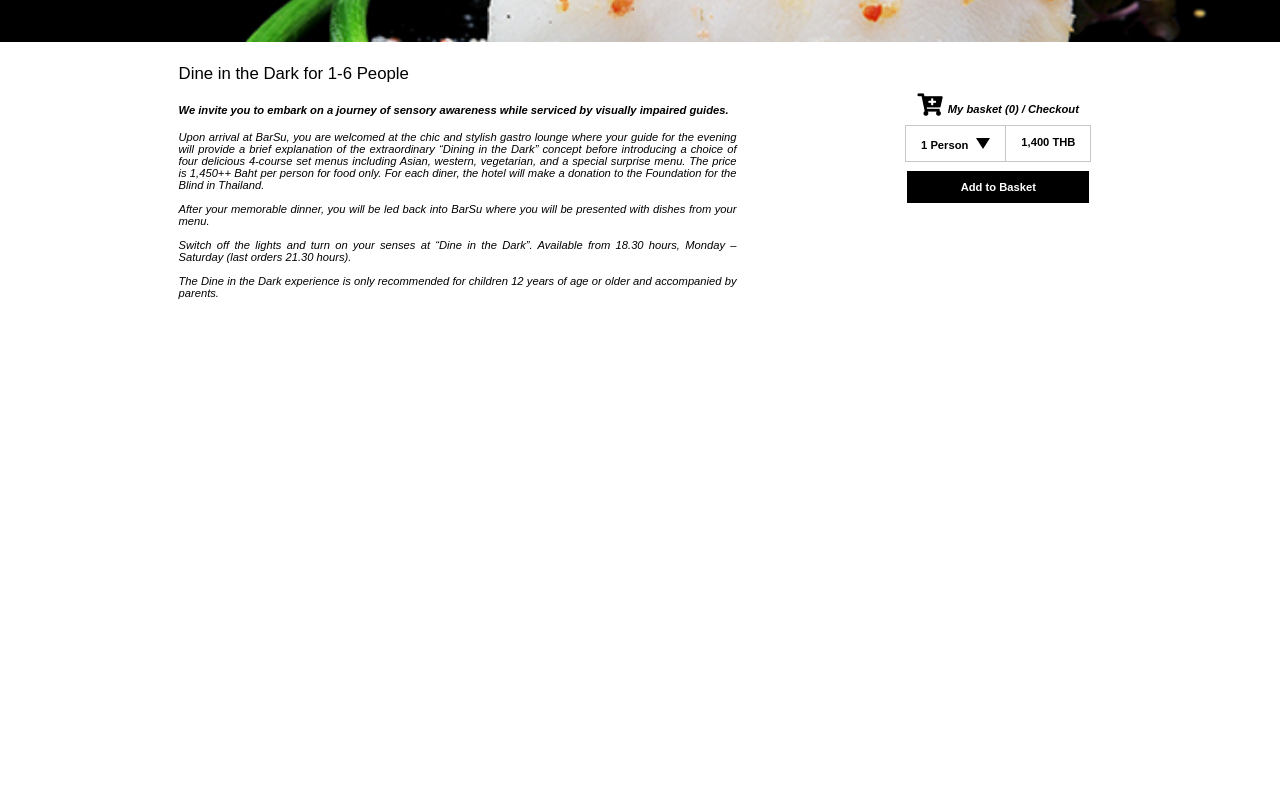
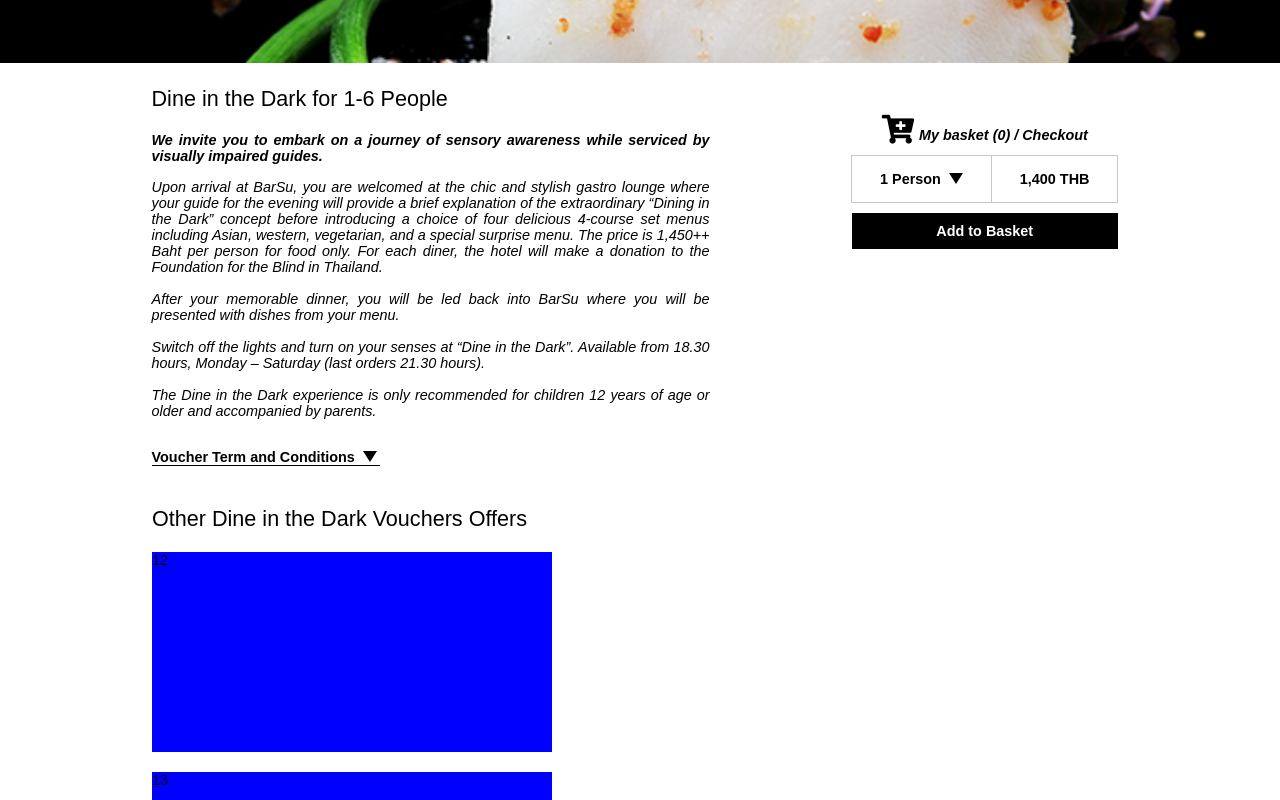
Before and after one commit to Felix8971/tavolos, a React app: page / in a window 1280 px wide. Shown: the part 460-1260 px from the top of the page. Before the commit the page ends 800 px from the top, so only its background shows below. Built offline with nearby package versions, Linux system fonts and the light colour scheme.

Commit message:
Other content

```diff
--- a/src/components/App.js
+++ b/src/components/App.js
@@ -3,7 +3,9 @@ import '../style.scss';
 import NavBarOne from './NavBarOne';
 import NavBarTwo from './NavBarTwo';
 import HeadBand from './HeadBand';
-import Content from './Content';
+import MainContent from './MainContent';
+import OtherContent from './OtherContent';
+import FooterOne from './FooterOne';
 
 //import Button from './Button';
 
@@ -20,7 +22,10 @@ class App extends Component {
         <NavBarOne/>
         <NavBarTwo/>
         <HeadBand/>
-        <Content/>
+        <MainContent/>
+        <OtherContent/>
+        <FooterOne/>
+
       </div>
     );
   }
--- /dev/null
+++ b/src/components/FooterOne.js
@@ -0,0 +1,17 @@
+import React from 'react';
+
+class FooterOne extends React.Component {
+  constructor(props) {
+    super();
+  }
+
+  render() {
+    return (
+      <div className='footer-one'>
+        Footer one
+      </div>
+    )
+  }
+}
+
+export default FooterOne;
--- a/src/components/Content.js
+++ b/src/components/MainContent.js
@@ -1,6 +1,6 @@
 import React from 'react';
 
-class Content extends React.Component {
+class MainContent extends React.Component {
   constructor(props) {
     super();
   }
@@ -17,9 +17,10 @@ class Content extends React.Component {
             Switch off the lights and turn on your senses at “Dine in the Dark”. Available from 18.30 hours, Monday – Saturday (last orders 21.30 hours).<br/><br/>
             The Dine in the Dark experience is only recommended for children 12 years of age or older and accompanied by parents.
           </p>
+          <div className='voucher'>Voucher Term and Conditions<div className="arrow-down"></div></div>
         </div>
         <div className='purchase'>
-          <div className="item1">
+          <div>
             <i className="fas fa-cart-plus fa-2x"></i>
             <span className="basket-title">My basket (0) / Checkout</span>
           </div>
@@ -41,4 +42,4 @@ class Content extends React.Component {
   }
 }
 
-export default Content;
+export default MainContent;
--- /dev/null
+++ b/src/components/Offer.js
@@ -0,0 +1,20 @@
+import React from 'react';
+
+class Offer extends React.Component {
+  constructor(props) {
+    super();
+
+  }
+
+  render() {
+
+    return (
+      <div className='offer'>
+        <div className='ss'></div>
+        <div className='sss'>{this.props.x}</div>
+      </div>
+    )
+  }
+}
+
+export default Offer;
--- /dev/null
+++ b/src/components/OtherContent.js
@@ -0,0 +1,26 @@
+import React from 'react';
+import Offer from './Offer';
+
+class OtherContent extends React.Component {
+  constructor(props) {
+    super();
+  }
+
+  render() {
+
+    return (
+      <div className="content">
+        <div className='description'>
+          <h2>Other Dine in the Dark Vouchers Offers</h2>
+          <Offer x={12}/>
+          <Offer x={13}/>
+          <Offer x={14}/>
+
+        </div>
+        <div className='right-bloc'></div>
+      </div>
+    )
+  }
+}
+
+export default OtherContent;
--- a/src/style.scss
+++ b/src/style.scss
@@ -14,16 +14,29 @@ html {
     justify-content: normal;
     grid-template-columns: auto;
     overflow: hidden;
-    font-size: 0.7em;
+    font-size: 0.9em;
 
     .btn{
         background-color: black;
         color:white;
-        width:162px;
+        width:246px;
         padding:10px;
         text-align: center;
         cursor: pointer;
     }
+
+
+    .arrow-down {
+        width: 0px;
+        height: 0px;
+        border-left: 7px solid transparent;
+        border-right: 7px solid transparent;
+        border-top: 11px solid black;
+        display: inline-block;
+        margin-left: 8px;
+        margin-top:2px;
+    }
+
     .head-band-group {
         position: relative;
         .head-band{
@@ -66,53 +79,62 @@ html {
           p {
             font-style: oblique;
           }
+          .voucher{
+            width: 228px;
+            margin-top: 30px;
+            font-weight: bold;
+            border-bottom: 1px solid black;
+            cursor: pointer;
+          }
+          .offer{
+            background-color: blue;
+            width:400px;
+            height:200px;
+            margin-bottom: 20px;
+          }
         }
 
         .purchase{
-            font-weight: bold;
-            margin-top: 20px;
             display: flex;
             flex-direction: column;
             justify-content: space-between;
             align-items: center;
-            //background-color: #2196F3;
+            font-weight: bold;
+            margin-top: 20px;
             padding: 10px;
-            height: 109px;
-            //width: 242px;
-
+            height: 133px;
             .basket-title{
                 margin-left: 5px;
                 font-style: oblique;
             }
+
             .select-person{
                 display:flex;
-                .select-person-btn{
+                .select-person-btn,  .select-person-price {
                     border: 0.5px solid rgb(199, 199, 199);
-                    padding: 10px 15px 10px 15px;
-                    .arrow-down {
-                        width: 0px;
-                        height: 0px;
-                        border-left: 7px solid transparent;
-                        border-right: 7px solid transparent;
-                        border-top: 11px solid black;
-                        display: inline-block;
-                        margin-left: 8px;
-                        margin-top:2px;
-                    }
+                    padding: 15px 28px 15px 28px;
+                }
+                .select-person-btn {
+                    cursor: pointer;
                     .nb-person{
                         display: inline-block;
                     }
                 }
                 .select-person-price{
-                    border: 0.5px solid  rgb(199, 199, 199);
-                    padding: 10px 15px 10px 15px;
                     margin-left:-1px;
                 }
             }
+        }
 
+        .right-bloc{
+            visibility: hidden;
+            width:286px;
         }
 
     }
+
+
+
 }
 
 @media (max-width: 740px) {
```
